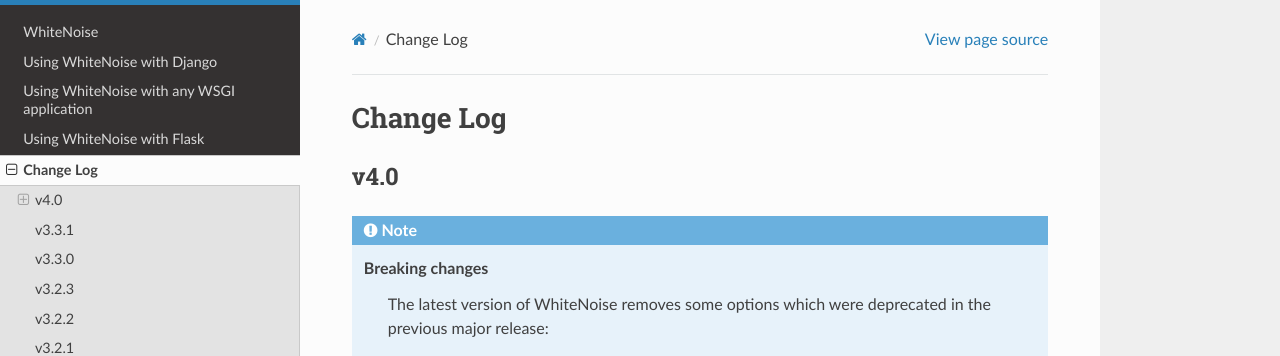
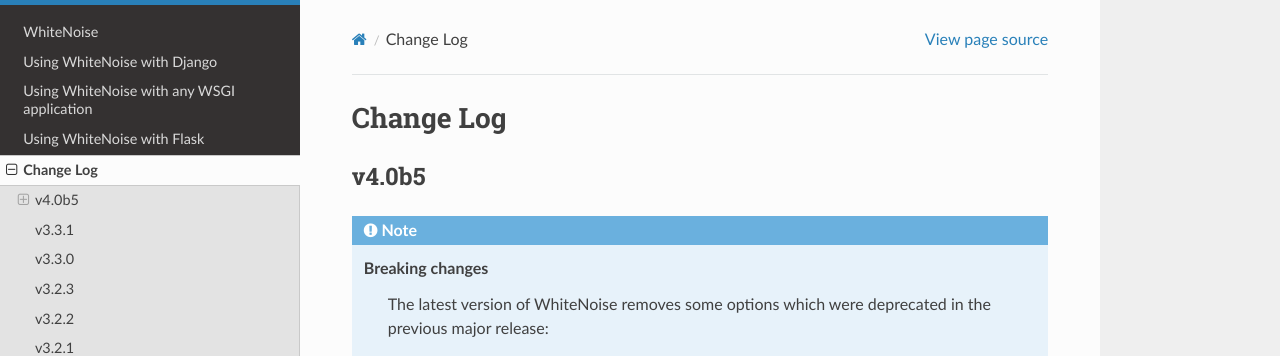
Before and after one commit to gorbunov87/white_noise, a Sphinx documentation site: the page built from docs/changelog.rst, in a window 1280 px wide and 900 px high. Shown: the top 356 px of the window. Built offline with Sphinx 7.4.7 and the Read the Docs theme 2.0.0, drawn with Linux system fonts in a browser that asks for light colours.

```diff
--- a/docs/changelog.rst
+++ b/docs/changelog.rst
@@ -5,7 +5,7 @@
 
    <br />
 
-v4.0
+v4.0b5
 ------
 
 .. note:: **Breaking changes**
--- a/whitenoise/__init__.py
+++ b/whitenoise/__init__.py
@@ -1,5 +1,5 @@
 from .base import WhiteNoise
 
-__version__ = '4.0'
+__version__ = '4.0b5'
 
 __all__ = ['WhiteNoise']
```
